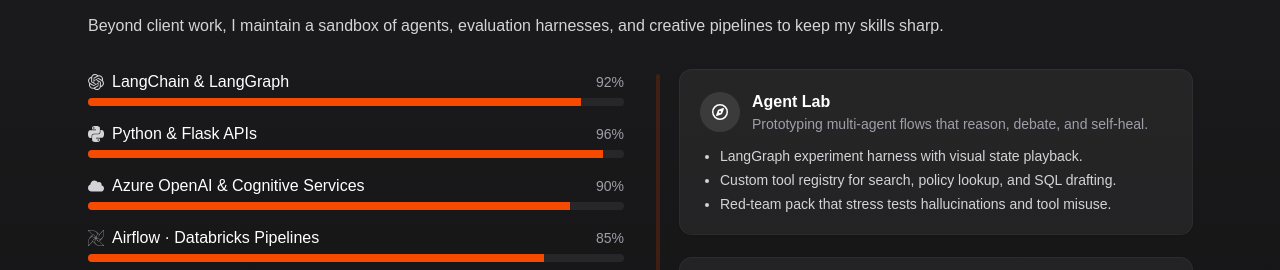
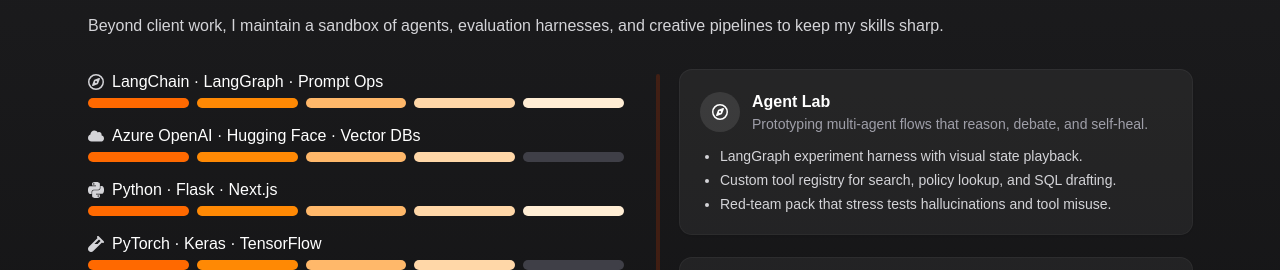
Before and after one commit to dynamiterdx/archit-mishra-portfolio, a Next.js app: page / in a window 1280 px wide. Shown: the part 682-952 px from the top of the page. Built offline with nearby package versions, Linux system fonts and the light colour scheme.

Commit message:
Minor: Skills section has a 5-segment meter isntead of % bar

```diff
--- a/src/components/Skills.tsx
+++ b/src/components/Skills.tsx
@@ -14,13 +14,35 @@
 type Skill = { name: string; level: number; Icon: IconType };
 
 const skills: Skill[] = [
-  { name: "LangChain & LangGraph", level: 92, Icon: SiOpenai },
-  { name: "Python & Flask APIs", level: 96, Icon: SiPython },
-  { name: "Azure OpenAI & Cognitive Services", level: 90, Icon: FaCloud },
-  { name: "Airflow · Databricks Pipelines", level: 85, Icon: SiApacheairflow },
-  { name: "Power BI & Power Platform", level: 82, Icon: FaChartSimple },
-  { name: "Azure DevOps & CI/CD", level: 80, Icon: FaGears },
+  { name: "LangChain · LangGraph · Prompt Ops", level: 5, Icon: FaRegCompass },
+  { name: "Azure OpenAI · Hugging Face · Vector DBs", level: 4, Icon: FaCloud },
+  { name: "Python · Flask · Next.js", level: 5, Icon: SiPython },
+  { name: "PyTorch · Keras · TensorFlow", level: 4, Icon: FaVial },
+  { name: "Airflow · Databricks · PySpark", level: 4, Icon: SiApacheairflow },
+  { name: "Azure DevOps · Docker · CI/CD", level: 3, Icon: FaGears },
+  { name: "Power BI · Power Platform · Azure Analysis", level: 3, Icon: FaChartSimple },
 ];
+
+function SkillMeter({ level }: { level: number }) {
+  const totalSegments = 5;
+  const activeSegments = Math.min(Math.max(level, 0), totalSegments);
+  const palette = ["bg-orange-500", "bg-orange-400", "bg-orange-300", "bg-orange-200", "bg-orange-100"];
+
+  return (
+    <div className="flex gap-2">
+      {Array.from({ length: totalSegments }).map((_, idx) => {
+        const isActive = idx < activeSegments;
+        const color = isActive ? palette[idx] : "bg-zinc-700";
+        return (
+          <div
+            key={idx}
+            className={`h-2.5 flex-1 rounded-full transition-colors ${color}`}
+          />
+        );
+      })}
+    </div>
+  );
+}
 
 type SkillStory = {
   Icon: IconType;
@@ -80,17 +102,8 @@
               <div key={s.name} className="">
                 <div className="flex items-center justify-between mb-1">
                   <div className="flex items-center gap-2"><s.Icon className="text-zinc-300" /><span className="font-medium">{s.name}</span></div>
-                  <span className="text-sm text-zinc-400">{s.level}%</span>
                 </div>
-                <div className="h-2 rounded-full bg-zinc-800 overflow-hidden">
-                  <motion.div
-                    initial={{ width: 0 }}
-                    whileInView={{ width: `${s.level}%` }}
-                    viewport={{ once: true }}
-                    transition={{ duration: 0.8 }}
-                    className="h-full bg-orange-600"
-                  />
-                </div>
+                <SkillMeter level={s.level} />
               </div>
             ))}
           </div>
```
